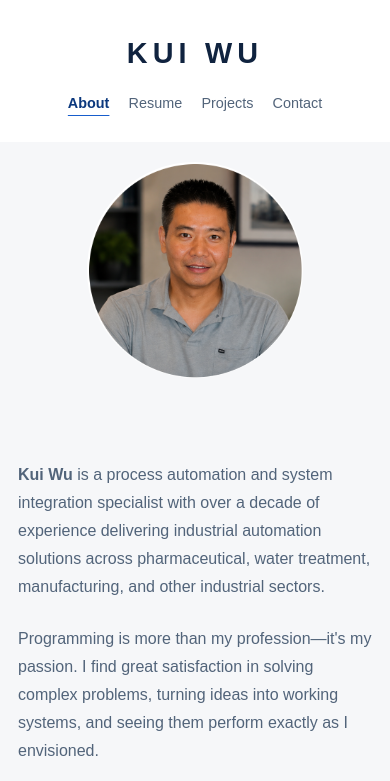
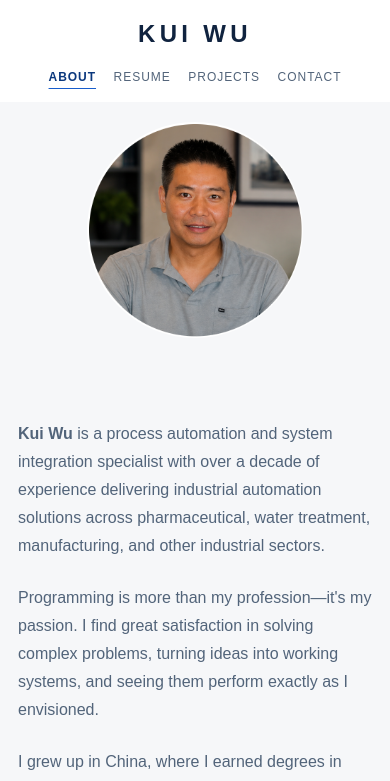
Before and after one commit to kwcontrols/KW-Portfolio, a Next.js app: page / in a window 390 px wide. Shown: the top 781 px of the page. Built offline with nearby package versions, Linux system fonts and the light colour scheme.

Commit message:
Redesign shared site header

```diff
--- a/app/globals.css
+++ b/app/globals.css
@@ -38,19 +38,18 @@ a { color: inherit; }
 .site-shell > main::before { content: ""; position: absolute; z-index: -1; inset-block: 0; left: 50%; width: 100dvw; background: var(--content-background); transform: translateX(-50%); }
 .site-header {
   position: static;
-  display: grid;
-  grid-template-columns: 1fr;
-  justify-items: center;
+  display: flex;
   align-items: center;
-  gap: var(--space-md);
-  padding: clamp(2rem, 4vw, 3.75rem) 0 2rem;
+  justify-content: space-between;
+  gap: var(--space-lg);
+  padding: 1.2rem 0;
   border-bottom: 0;
   background: var(--header-background);
 }
-.brand { font-size: clamp(1.8rem, 3.5vw, 3.25rem); font-weight: 700; letter-spacing: .18em; text-decoration: none; text-transform: uppercase; }
+.brand { flex: 0 0 auto; font-size: clamp(1.5rem, 2vw, 1.8rem); font-weight: 700; letter-spacing: .18em; text-decoration: none; text-transform: uppercase; }
 .brand span { color: var(--ink-soft); font-weight: 500; }
-nav { display: flex; flex-wrap: wrap; justify-content: center; gap: clamp(1.2rem, 3vw, 2.5rem); }
-nav a { color: var(--ink-soft); font-size: .9rem; text-decoration: none; transition: color 180ms ease; }
+nav { display: flex; flex-wrap: wrap; justify-content: flex-end; gap: clamp(1.5rem, 2.5vw, 2rem); }
+nav a { color: var(--ink-soft); font-size: clamp(.75rem, 1vw, .82rem); letter-spacing: .08em; text-decoration: none; text-transform: uppercase; transition: color 180ms ease; }
 nav a:hover, nav a:focus-visible { color: var(--blue); }
 nav a[aria-current="page"] { color: var(--blue-dark); font-weight: 700; text-decoration: underline; text-decoration-color: var(--blue); text-decoration-thickness: 1px; text-underline-offset: .45rem; }
 .hero {
@@ -169,8 +168,8 @@ footer a:hover, footer a:focus-visible { color: var(--blue-soft); text-decoratio
 
 @media (max-width: 900px) {
   .site-shell { width: min(100% - 36px, 1460px); }
-  .site-header { gap: 1.1rem; padding: 2rem 0 1.75rem; }
-  nav { justify-content: center; }
+  .site-header { gap: var(--space-md); padding: 1.1rem 0; }
+  nav { gap: clamp(1.1rem, 3vw, 1.5rem); }
   .hero { grid-template-columns: 1fr; min-height: auto; }
   .hero-aside { max-width: 560px; }
   .project-entry { grid-template-columns: 1fr; gap: var(--space-lg); }
@@ -179,6 +178,9 @@ footer a:hover, footer a:focus-visible { color: var(--blue-soft); text-decoratio
 }
 
 @media (max-width: 680px) {
+  .site-header { flex-wrap: wrap; justify-content: center; row-gap: var(--space-sm); padding: 1rem 0; }
+  .site-header .brand { margin-inline: auto; }
+  .site-header nav { width: 100%; justify-content: center; }
   h1 { font-size: clamp(2.4rem, 10vw, 3.5rem); }
   .about-portrait { transform: none; }
   .timeline-row { grid-template-columns: 24px minmax(0, 1fr); column-gap: .9rem; row-gap: var(--space-2xs); padding-inline: .35rem; }
```
